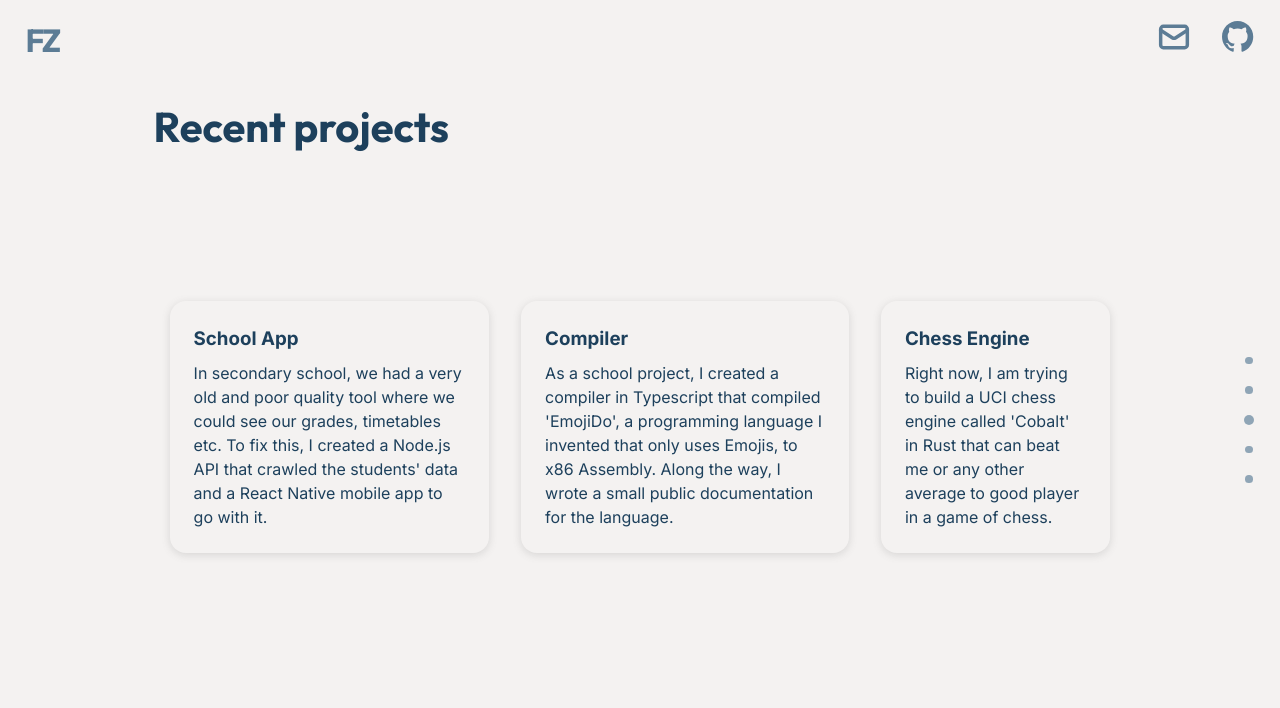
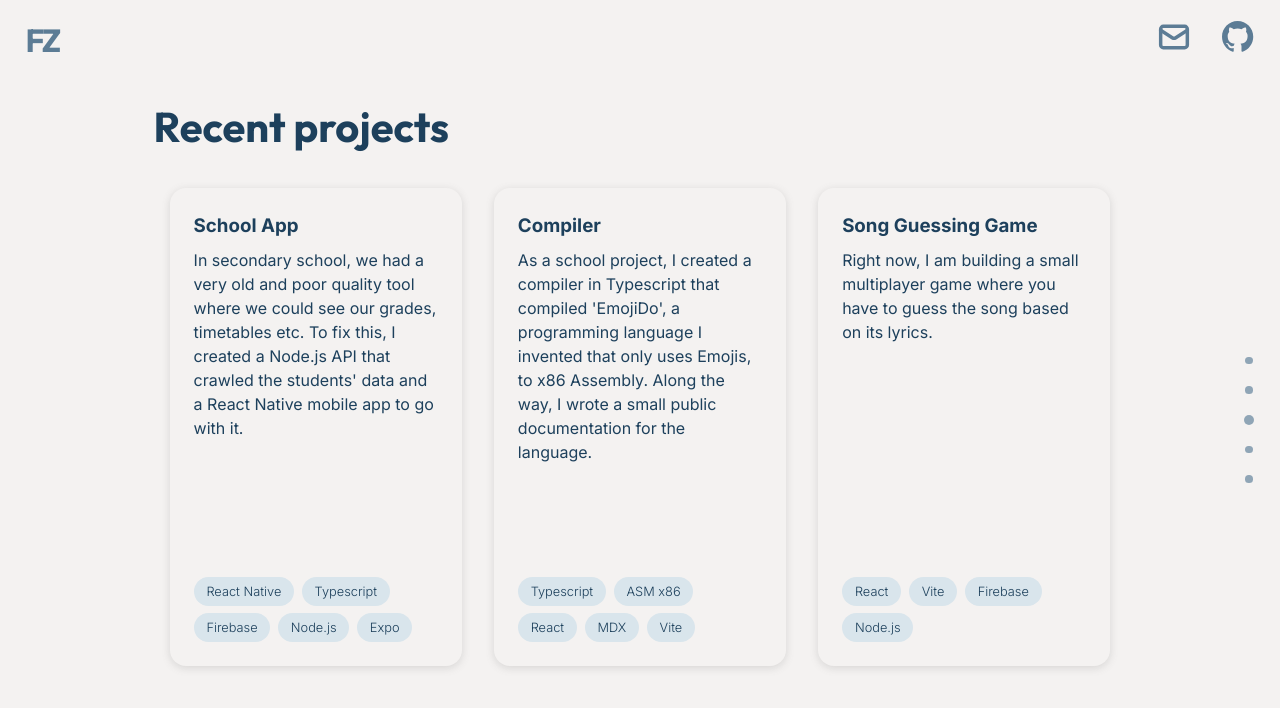
Before and after one commit to flavianz/flavianz, a React (Vite) app: page / in a window 1280 px wide. Both pictures are taken after a click on the element "Projects". Shown: the top 708 px of the page. Built offline with nearby package versions, Linux system fonts and the light colour scheme.

Commit message:
add tech stack to each project

```diff
--- a/src/pages/Projects/Projects.module.css
+++ b/src/pages/Projects/Projects.module.css
@@ -20,10 +20,19 @@ a {
     padding: 1.5rem;
     margin: 1rem;
     box-shadow: rgba(99, 99, 99, 0.2) 0 2px 8px 0;
+    flex: 1;
+    min-height: 80%;
+    display: flex;
+    flex-direction: column;
+    justify-content: space-between;
+}
+.projectContainer:hover {
+    cursor: default;
 }
 .projectClickable:hover {
     transform: translateY(-1vh);
     transition: transform 0.1s;
+    cursor: pointer;
 }
 .container {
     height: 100%;
@@ -41,6 +50,21 @@ a {
     font-family: Inter, sans-serif;
     font-weight: 400;
 }
+#stackBubbleContainer {
+    margin-top: 2vh;
+    display: flex;
+    align-items: center;
+    flex-wrap: wrap;
+}
+.stackBubble {
+    background: #d9e5ec;
+    border-radius: 10vw;
+    font-weight: 300;
+    font-size: 0.8rem;
+    width: fit-content;
+    padding: 0.6vh 1vw;
+    margin: 0.6vw 0.6vw 0 0;
+}
 @media (max-aspect-ratio: 1/1) {
     .projects {
         flex-direction: column;
--- a/src/pages/Projects/Projects.tsx
+++ b/src/pages/Projects/Projects.tsx
@@ -11,47 +11,78 @@ export default function Projects({
         <div className={className + " " + styles.container}>
             <h1 className={styles.title}>Recent projects</h1>
             <div className={styles.projects}>
-                {[
-                    {
-                        title: "School App",
-                        description:
-                            "In secondary school, we had a very old and poor quality tool where we could see our grades, timetables etc. To fix this, I created a Node.js API that crawled the students' data and a React Native mobile app to go with it.",
-                    },
-                    {
-                        title: "Compiler",
-                        description:
-                            "As a school project, I created a compiler in Typescript that compiled 'EmojiDo', a programming language I invented that only uses Emojis, to x86 Assembly. Along the way, I wrote a small public documentation for the language.",
-                        href: "https://emojido.flavianz.ch",
-                    },
-                    {
-                        title: "Chess Engine",
-                        description:
-                            "Right now, I am trying to build a UCI chess engine called 'Cobalt' in Rust that can beat me or any other average to good player in a game of chess.",
-                        href: "https://www.github.com/flavianz/cobalt",
-                    },
-                ].map((project, id) => {
-                    return (
-                        <a
-                            href={project.href}
-                            target={"_blank"}
-                            key={id}
-                            className={
-                                styles.projectContainer +
-                                (project.href
-                                    ? " " + styles.projectClickable
-                                    : "")
-                            }
-                        >
-                            <h3 className={styles.projectHeader}>
-                                {project.title}
-                            </h3>
-                            <p className={styles.projectDescription}>
-                                {project.description}
-                            </p>
-                        </a>
-                    );
-                })}
+                <Item
+                    title={"School App"}
+                    description={
+                        "In secondary school, we had a very old and poor quality tool where we could see our grades, timetables etc. To fix this, I created a Node.js API that crawled the students' data and a React Native mobile app to go with it."
+                    }
+                    href={""}
+                    stack={[
+                        "React Native",
+                        "Typescript",
+                        "Firebase",
+                        "Node.js",
+                        "Expo",
+                    ]}
+                />
+                <Item
+                    title={"Compiler"}
+                    description={
+                        "As a school project, I created a compiler in Typescript that compiled 'EmojiDo', a programming language I invented that only uses Emojis, to x86 Assembly. Along the way, I wrote a small public documentation for the language."
+                    }
+                    href={"https://emojido.flavianz.ch"}
+                    stack={["Typescript", "ASM x86", "React", "MDX", "Vite"]}
+                />
+                <Item
+                    title={"Song Guessing Game"}
+                    description={
+                        "Right now, I am building a small multiplayer game where you have to guess the song based on its lyrics. "
+                    }
+                    href={"https://www.github.com/flavianz/songy"}
+                    stack={["React", "Vite", "Firebase", "Node.js"]}
+                />
             </div>
         </div>
     );
 }
+
+function Item({
+    description,
+    title,
+    href,
+    stack,
+}: {
+    description: string;
+    title: string;
+    href: string | undefined;
+    stack: string[];
+}) {
+    return (
+        <a
+            href={href}
+            target={"_blank"}
+            className={
+                styles.projectContainer +
+                (href ? " " + styles.projectClickable : "")
+            }
+        >
+            <div>
+                <h3 className={styles.projectHeader}>{title}</h3>
+                <p className={styles.projectDescription}>{description}</p>
+            </div>
+            <div id={styles.stackBubbleContainer}>
+                {stack.map((text, key) => (
+                    <Bubble key={key} text={text} />
+                ))}
+            </div>
+        </a>
+    );
+}
+
+function Bubble({ text, key }: { text: string; key: number }) {
+    return (
+        <p key={key} className={styles.stackBubble}>
+            {text}
+        </p>
+    );
+}
```
Also changed, not shown: 2 other files (tests, documents, lock files or other folders).
